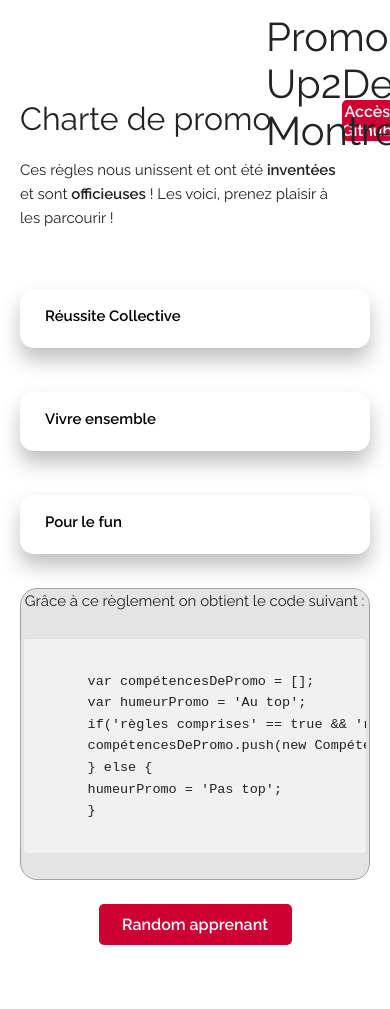
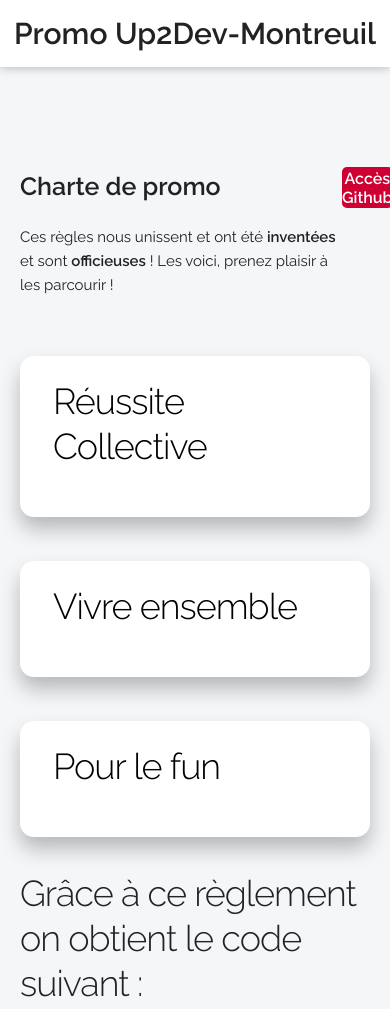
Before and after one commit to JeromeC7/Brief_Charte, a plain HTML site: page index.html in a window 390 px wide. Shown: the top 1009 px of the page. Before the commit the page ends 969 px from the top, so only its background shows below. Drawn offline with Linux system fonts and the light colour scheme.

Commit message:
correctionBriefCharte

```diff
--- a/css/style.css
+++ b/css/style.css
@@ -1,38 +1,33 @@
+body {
+    background-color: #f4f6f8;
+}
 /* En tete de la page */
-.header{
-    height: 72px;
-    /* width: 1440px; */
-    left:0;
-    top:0;
-    border-radius: 0px;
-    position: fixed;
-    z-index: 2;
-    background-color: white;
-}
+header {
+    background-color: #fff;
+    padding: 1rem 0;
+    box-shadow: 0 0 10px rgba(0, 0, 0, 0.3);
+    position: sticky;
+    top: 0;
+    z-index: 1;
+  }
 main.container{
     margin-top: 100px;
 }
-
 .containerHeader{
-    box-shadow: none;
-    height: 47px;
-    /* width: 473px; */
-    margin: 13px 701px 12px 266px;
-    font-size: 40px;
-    font-weight: 500;
+    font-size: 3rem;
+    font-weight: 600;
     line-height: 47px;
     letter-spacing: 0em;
-    text-align: left;
+    text-align: center;
+    background-color: #FFFFFF;
 }
-
 h1{
-    height: 38px;
     width: 322px;
     left: 266px;
     top: 122px;
     border-radius: nullpx;
-    font-size: 32px;
-    font-weight: 400;
+    font-size: 2.5rem;
+    font-weight: 600;
     line-height: 38px;
     letter-spacing: 0em;
     text-align: left;
@@ -58,40 +53,19 @@ h1{
 
 ol{
     list-style-image:url('../images/bullet.png');
+    font-size: 16px;
+    font-weight: 400px;
 }
 
 .sectionCode{
     margin: auto;
-    /* Rectangle 3 */
     box-sizing: border-box;
-    /* width: 943px; */
-    /* height: 192px; */
     left: 266px;
     top: 878px;
-
-    background: #E4E4E4;
-    border: 1px solid #A2A2A2;
-    border-radius: 17px;
 }
 .footer{
     display:flex;
     width: 100%;
-}
-
-/* Etape bouton */
-
-.boutonRandom{
-    /* Rectangle 4 */
-    /* position: absolute; */
-    display:flex;
-    margin:auto;
-    width: 193px;
-    height: 41px;
-    left: 641px;
-    top: 1143px;
-    height: 41px;
-    background: #CE0033;
-    border-radius: 5px;
 }
 .boutonGithub{
     display: flex;
@@ -110,6 +84,8 @@ ol{
 }
 .boutonRandom{
     display: flex;
+    margin:auto;
+    top: 1143px;
     width: 193px;
     height: 41px;
     background: #CE0033;
@@ -141,6 +117,7 @@ input {
 
   /* Menu accordeon */
 .accordion {
+    background-color: #fff;
     margin: 10px;
     border-radius: 5px;
     overflow: hidden;
@@ -149,9 +126,9 @@ input {
     display: flex;
     justify-content: space-between;
     padding: 1em;
-    font-weight: bold;
     cursor: pointer;
     color: black;
+    font-size: 2.3rem;
 }
 .accordion-content {
     max-height: 0;
@@ -164,9 +141,16 @@ input:checked ~ .accordion-content {
     padding: 1em;
 }
 
-/* Larger than mobile */
-@media (max-width: 480px) {
-    .menu,header{
-        margin : auto;
+/*  */
+/* ************* */
+/* Media queries */
+/* ************* */
+
+@media screen and (max-width: 768px) {
+    header .title {
+      font-size: 2.5rem;
     }
-}
+    .align-right {
+      text-align: center;
+    }
+  }
--- a/index.html
+++ b/index.html
@@ -24,11 +24,11 @@
 
   <!-- Liaisons du fichier JS si vous faites le bonus
   –––––––––––––––––––––––––––––––––––––––––––––––––– -->
-  <script type="text/javascript" src="script.js" defer></script>
+  <script src="script.js" defer></script>
 
   <!-- Liaison du Favicon
   –––––––––––––––––––––––––––––––––––––––––––––––––– -->
-  <link rel="icon" href="images/favicon.png">
+  <link rel="icon" href="images/favicon.ico">
 </head>
 <body>
   <header class="header">
@@ -40,7 +40,6 @@
   <!-- Structure principale de la page
   –––––––––––––––––––––––––––––––––––––––––––––––––– -->
   <main class="container">
-
     <section class="sectionRegles">
         <div>
           <h1>Charte de promo</h1>
@@ -54,8 +53,8 @@
     <br>
     <section class="menu">
       <div class="accordion">
-        <input type="checkbox" id="tabReussiteCollective" />
-        <label class="accordion-label" for="tabReussiteCollective">Réussite Collective</label>
+        <input type="checkbox" id="tabReussiteCollective">
+        <label class="accordion-label" for="tabReussiteCollective"><h2>Réussite Collective</h2></label>
         <div class="accordion-content">
           <ol>
             <li>Si j’ai fini un exercice, j’aide les autres</li>
@@ -69,8 +68,8 @@
     <br>
     <section class="menu">
      <div class="accordion">
-        <input type="checkbox" id="tab1"/>
-        <label class="accordion-label" for="tab1">Vivre ensemble</label>
+        <input type="checkbox" id="tab1">
+        <label class="accordion-label" for="tab1"><h2>Vivre ensemble</h2></label>
         <div class ="accordion-content">
           <ol>
             <li>Saluer tout le monde  en  arrivant</li>
@@ -85,8 +84,8 @@
     <br>
     <section class="menu">
       <div class="accordion">
-        <input type="checkbox" id="tabPourLeFun" />
-        <label class="accordion-label" for="tabPourLeFun">Pour le fun</label>
+        <input type="checkbox" id="tabPourLeFun">
+        <label class="accordion-label" for="tabPourLeFun"><h2>Pour le fun</h2></label>
         <div class="accordion-content">
           <ol>
             <li>Payer le petit dejeuner au bout 20min de retard</li>
@@ -97,7 +96,7 @@
     </section>
     <br>
     <section class="sectionCode">
-      <p>&nbsp;Grâce à ce règlement on obtient le code suivant :</p>
+      <h2>Grâce à ce règlement on obtient le code suivant :</h2>
       <pre><code style="overflow: auto;">
       var compétencesDePromo = [];
       var humeurPromo = 'Au top';
@@ -113,12 +112,8 @@
   <footer class="footer">
     <div class="boutonRandom">
         <p class="textBouton" id="demo" onclick="remplaceBouton()">Random apprenant</p>
-        <!-- <p id="demo"></p> -->
-        <!-- onclick="remplaceBouton() -->
     </div>
   </footer>
   <br>
-  <!-- Fin du document (fermeture des balises)
-    –––––––––––––––––––––––––––––––––––––––––––––––––– -->
 </body>
 </html>
```
Also changed, not shown: images/favicon.ico (added), script.js (indentation only).
